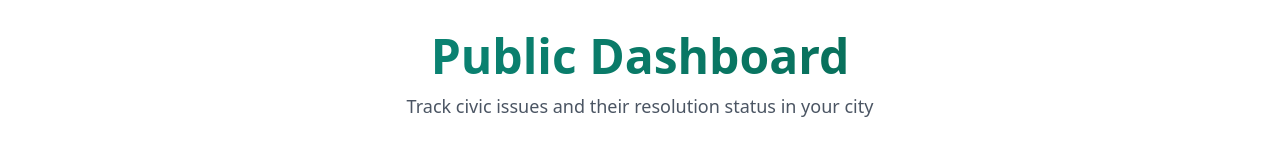
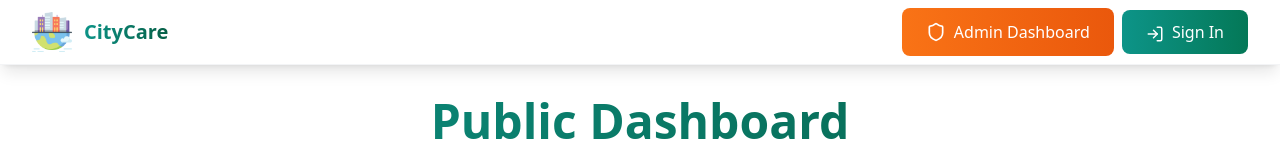
Before and after one commit to Euphoric-Coder/CityCare---Civic-Issue-Reporting---Transparency-Hub, a Next.js app: page /public-dashboard in a window 1280 px wide. Shown: the top 160 px of the page. Built offline with nearby package versions, Linux system fonts and the light colour scheme.

Commit message:
Working on the navbar and creating the admin and login routes

```diff
--- /dev/null
+++ b/app/(admin)/admin/page.jsx
@@ -0,0 +1,9 @@
+import React from 'react'
+
+const page = () => {
+  return (
+    <div>page</div>
+  )
+}
+
+export default page
--- /dev/null
+++ b/app/(auth)/sign-in/page.jsx
@@ -0,0 +1,9 @@
+import React from 'react'
+
+const page = () => {
+  return (
+    <div>page</div>
+  )
+}
+
+export default page
--- /dev/null
+++ b/app/(auth)/sign-up/page.jsx
@@ -0,0 +1,9 @@
+import React from 'react'
+
+const page = () => {
+  return (
+    <div>page</div>
+  )
+}
+
+export default page
--- a/app/(route)/public-dashboard/page.jsx
+++ b/app/(route)/public-dashboard/page.jsx
@@ -7,6 +7,7 @@ import React from "react";
 const page = () => {
   return (
     <div>
+        <PublicNavbar />
       <PublicDashboard />
     </div>
   );
--- a/components/PublicNavbar.jsx
+++ b/components/PublicNavbar.jsx
@@ -1,30 +1,77 @@
-import { LogIn } from "lucide-react";
+import { useState } from "react";
+import { MapPin, Menu, X, LogIn, Shield } from "lucide-react";
+import { useRouter } from "next/navigation";
+import Image from "next/image";
 
-export function PublicNavbar() {
+export function PublicNavbar({ currentView = "public", onAuthClick }) {
+  const router = useRouter();
+  const [mobileMenuOpen, setMobileMenuOpen] = useState(false);
+
   return (
-    <div className="min-h-screen bg-gradient-to-br from-blue-50 to-emerald-50">
-      {/* Navbar */}
-      <nav className="flex items-center justify-between px-6 py-4 bg-white/80 backdrop-blur-md shadow-md">
-        <div className="text-2xl font-bold bg-gradient-to-r from-teal-600 to-emerald-800 bg-clip-text text-transparent">
-          CityCare
+    <nav className="bg-white/95 backdrop-blur-md shadow-lg sticky top-0 z-40 border-b border-gray-100">
+      <div className="max-w-7xl mx-auto px-4 sm:px-6 lg:px-8">
+        <div className="flex justify-between items-center h-16">
+          {/* Logo + Title */}
+          <div className="flex items-center group cursor-pointer">
+            <Image src="/logo.png" alt="CityCare Logo" width={40} height={40} />
+            <span className="ml-3 text-xl font-bold bg-gradient-to-r from-teal-600 to-emerald-800 bg-clip-text text-transparent">
+              CityCare
+            </span>
+          </div>
+
+          {/* Desktop Buttons */}
+          <div className="hidden md:flex items-center space-x-2">
+            <button
+              className="flex items-center px-6 py-3 bg-gradient-to-r from-orange-500 to-orange-600 text-white rounded-lg hover:shadow-lg transform hover:scale-105 transition-all font-medium"
+              onClick={() => router.push("/admin")}
+            >
+              <Shield size={20} className="mr-2" />
+              Admin Dashboard
+            </button>
+
+            <button
+              className="ml-4 px-6 py-2.5 bg-gradient-to-r from-teal-600 to-emerald-700 text-white rounded-lg font-medium hover:shadow-lg transform hover:scale-105 transition-all"
+              onClick={() => router.push("/sign-in")}
+            >
+              <LogIn size={18} className="inline-block mr-2" />
+              Sign In
+            </button>
+          </div>
+
+          {/* Mobile Menu Toggle */}
+          <button
+            onClick={() => setMobileMenuOpen(!mobileMenuOpen)}
+            className="md:hidden p-2 text-gray-700"
+            aria-label="Toggle menu"
+          >
+            {mobileMenuOpen ? <X size={24} /> : <Menu size={24} />}
+          </button>
         </div>
 
-        <button className="flex items-center gap-2 px-4 py-2 bg-gradient-to-r from-blue-600 to-blue-700 text-white rounded-lg shadow-md hover:shadow-lg transition-all">
-          <LogIn size={18} />
-          <span className="font-medium">Sign In</span>
-        </button>
-      </nav>
+        {/* Mobile Menu */}
+        {mobileMenuOpen && (
+          <div className="md:hidden py-4 border-t border-gray-200">
+            <div className="space-y-2">
+              <button
+                // onClick={() => onViewChange("admin")}
+                className="w-full flex justify-center items-center px-6 py-3 bg-gradient-to-r from-orange-500 to-orange-600 text-white rounded-lg hover:shadow-lg transform hover:scale-105 transition-all font-medium"
+              >
+                <Shield size={20} className="mr-2" />
+                Admin Dashboard
+              </button>
 
-      {/* Simple placeholder for the dashboard section */}
-      <div className="flex flex-col items-center justify-center h-[80vh] text-center px-6">
-        <h1 className="text-4xl md:text-5xl font-bold bg-gradient-to-r from-teal-600 to-emerald-800 bg-clip-text text-transparent mb-4">
-          Welcome to CityCare
-        </h1>
-        <p className="text-gray-600 text-lg max-w-2xl">
-          Track and view civic issues in your city. Sign in to report and manage
-          issues.
-        </p>
+              <button
+                onClick={() => {
+                  setMobileMenuOpen(false);
+                }}
+                className="w-full flex justify-center text-left px-4 py-2 bg-teal-600 text-white rounded-md hover:bg-teal-700"
+              >
+                Sign In
+              </button>
+            </div>
+          </div>
+        )}
       </div>
-    </div>
+    </nav>
   );
 }
```
Also changed, not shown: components/PublicDashboard.jsx (+10 -1 lines), public/logo.png (added).
